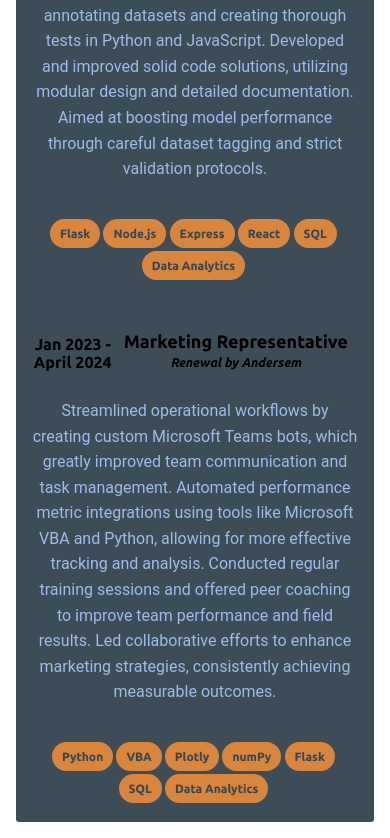
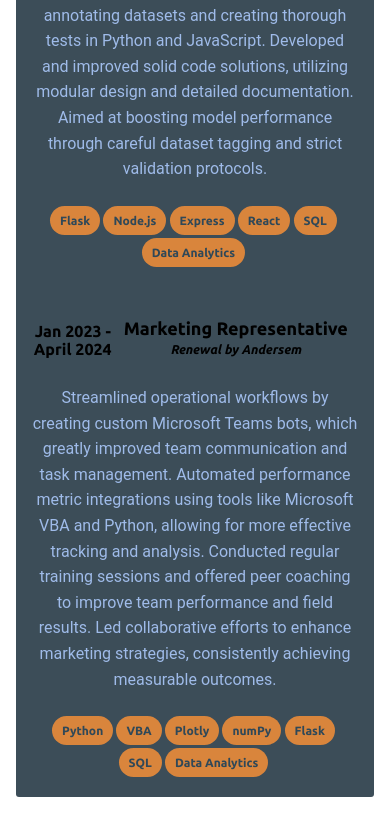
Before and after one commit to john-tettis/portfolio-updated, a React (Create React App) app: page / in a window 390 px wide. Shown: the part 1432-2270 px from the top of the page. After the commit the page ends 2245 px from the top, so only its background shows below. Built offline with nearby package versions, Linux system fonts and the light colour scheme.

Commit message:
updated spacing and breakpoints

```diff
--- a/src/styles/WorkCard.css
+++ b/src/styles/WorkCard.css
@@ -43,12 +43,11 @@
 }
 
 .card-skills{
-    margin-top:1.3rem;
+    margin-top:1.8rem;
 }
 
 .card:hover{
     box-shadow: -1px 3px 3px rgba(0, 0, 0, 0.2);
-    border-top: 1px solid var(--color-6);
     background: var(--color-1a)
 }
 
@@ -63,6 +62,9 @@
     .card-row-bottom{
        flex-direction:column-reverse;
     }
+    .card-skills{
+        margin-top:.5rem;
+    }
 
 
 }
```
